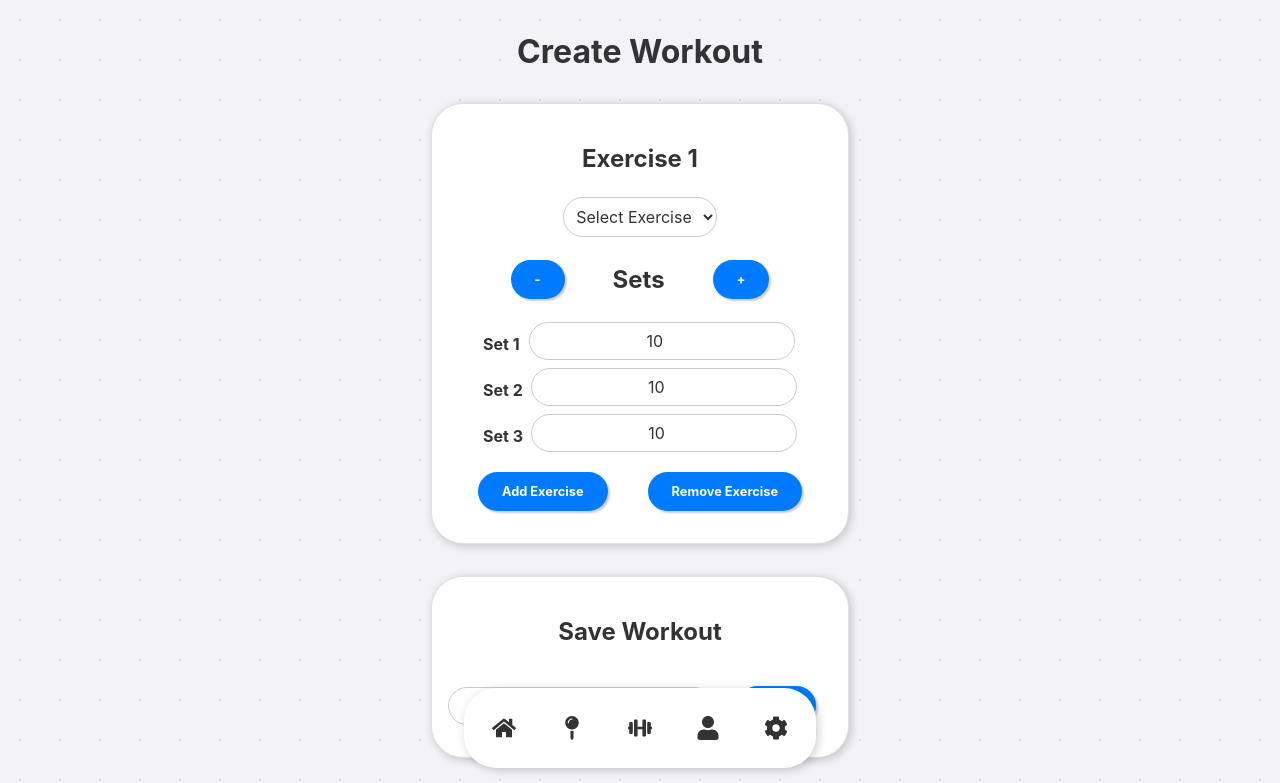
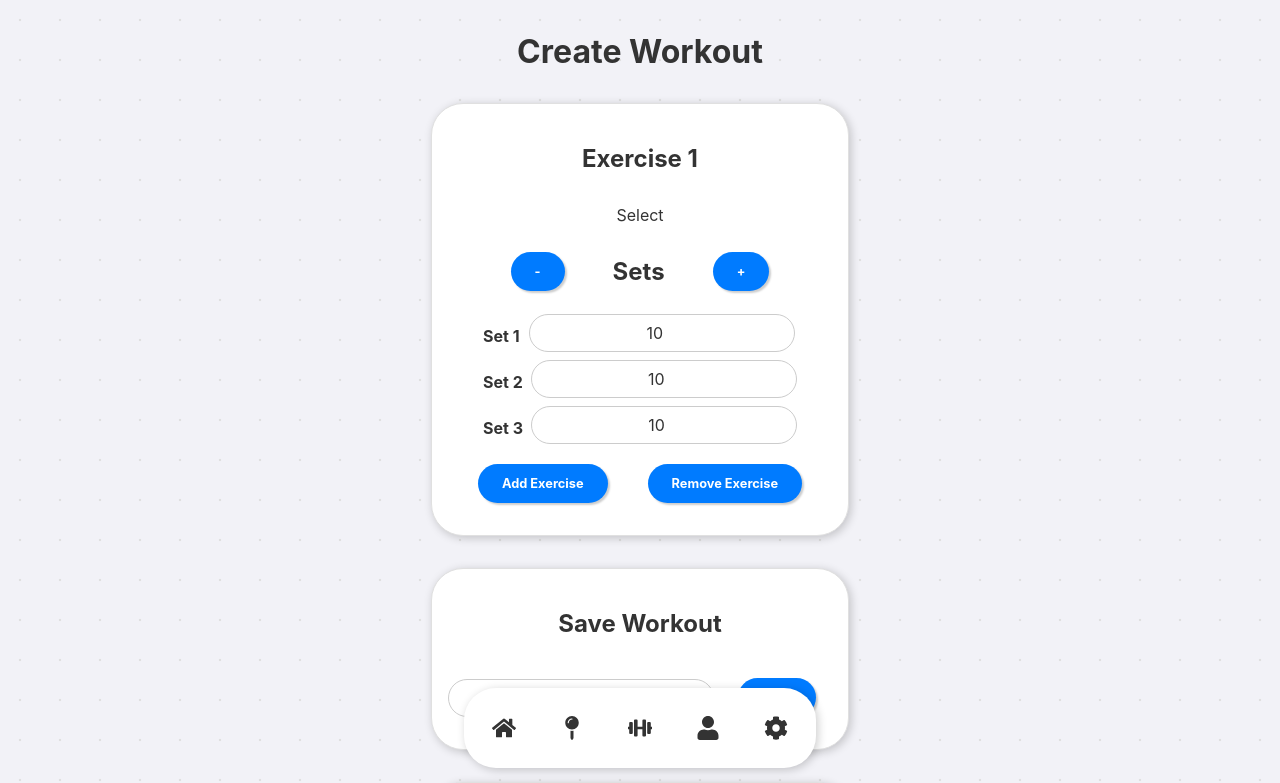
Before and after one commit to Jararered/fitness-framework, a React (Vite) app: page /create in a window 1280 px wide. Shown: the top 783 px of the page. Built offline with nearby package versions, Linux system fonts and the light colour scheme.

Commit message:
Refactor EquipmentSelectionPage and WorkoutCreationPage components to improve code clarity; reintroduce CSS import in EquipmentSelectionPage and implement SearchableSelector for exercise selection in WorkoutCreationPage.

```diff
--- /dev/null
+++ b/src/components/SearchableSelector.tsx
@@ -0,0 +1,80 @@
+import { useState, useEffect } from 'react';
+import '../styles/components/SearchableSelector.css';
+
+interface SearchableSelectorProps<T> {
+    options: T[];
+    value: T | null;
+    onChange: (value: T | null) => void;
+    getOptionLabel: (option: T) => string;
+    placeholder?: string;
+    className?: string;
+}
+
+export function SearchableSelector<T>({
+    options,
+    value,
+    onChange,
+    getOptionLabel,
+    placeholder = 'Select',
+    className = '',
+}: SearchableSelectorProps<T>) {
+    const [isOpen, setIsOpen] = useState(false);
+    const [searchTerm, setSearchTerm] = useState('');
+    const [filteredOptions, setFilteredOptions] = useState<T[]>(options);
+
+    useEffect(() => {
+        const filtered = options.filter((option) =>
+            getOptionLabel(option)
+                .toLowerCase()
+                .includes(searchTerm.toLowerCase())
+        );
+        setFilteredOptions(filtered);
+    }, [searchTerm, options, getOptionLabel]);
+
+    const handleSelect = (option: T) => {
+        onChange(option);
+        setIsOpen(false);
+        setSearchTerm('');
+    };
+
+    return (
+        <div className={`searchable-selector ${className}`}>
+            <div
+                className="selector-trigger"
+                onClick={() => setIsOpen(!isOpen)}
+            >
+                {value ? getOptionLabel(value) : placeholder}
+            </div>
+
+            {isOpen && (
+                <div className="selector-dropdown">
+                    <input
+                        type="text"
+                        value={searchTerm}
+                        onChange={(e) => setSearchTerm(e.target.value)}
+                        className="selector-search"
+                        placeholder="Type to search..."
+                        onClick={(e) => e.stopPropagation()}
+                        autoFocus
+                    />
+
+                    <div className="options-container">
+                        {filteredOptions.length === 0 ? (
+                            <div className="no-results">No results found</div>
+                        ) : (
+                            filteredOptions.map((option, index) => (
+                                <div
+                                    key={index}
+                                    className="option-item"
+                                    onClick={() => handleSelect(option)}
+                                >
+                                    {getOptionLabel(option)}
+                                </div>
+                            ))
+                        )}
+                    </div>
+                </div>
+            )}
+        </div>
+    );
+}
--- a/src/pages/EquipmentSelectionPage.tsx
+++ b/src/pages/EquipmentSelectionPage.tsx
@@ -1,9 +1,8 @@
 import React, { useState, useCallback, useEffect } from "react";
 import { useWorkout } from "../context/WorkoutContext.tsx";
 import EquipmentToggle from "../components/EquipmentToggle.tsx";
-
+import { useUser } from "../context/UserContext.tsx";
 import "../styles/pages/EquipmentSelectionPage.css";
-import { useUser } from "../context/UserContext.tsx";
 
 const EquipmentSelectionPage: React.FC = () => {
     const { equipment } = useWorkout();
--- a/src/pages/WorkoutCreationPage.tsx
+++ b/src/pages/WorkoutCreationPage.tsx
@@ -2,6 +2,8 @@ import React, { useState } from "react";
 import { useWorkout } from "../context/WorkoutContext.tsx";
 import { useNavigate } from "react-router-dom";
 import { useUser } from "../context/UserContext.tsx";
+import { SearchableSelector } from "../components/SearchableSelector.tsx";
+
 interface ExercisePlanDraft {
     exercise: string;
     reps: number[];
@@ -21,8 +23,10 @@ const WorkoutCreationPage: React.FC = () => {
             : [];
 
     const availableExercises = exercises.filter((exercise) =>
-        exercise.required_equipment.every((eq) => selectedEquipment.includes(eq))
+        exercise.required_equipment.every((equipment) => selectedEquipment.includes(equipment))
     );
+
+    const avaliableExerciseNames = availableExercises.map((exercise) => exercise.exercise_name);
 
     const handleUpdateReps = (exerciseIndex: number, repIndex: number, value: number) => {
         const newPlan = [...plan];
@@ -129,7 +133,8 @@ const WorkoutCreationPage: React.FC = () => {
                 {plan.map((p, exerciseIndex) => (
                     <div key={exerciseIndex}>
                         <h2>Exercise {exerciseIndex + 1}</h2>
-                        <select
+
+                        {/* <select
                             value={p.exercise}
                             onChange={(e) => {
                                 const newPlan = [...plan];
@@ -144,7 +149,20 @@ const WorkoutCreationPage: React.FC = () => {
                                     {ex.exercise_name}
                                 </option>
                             ))}
-                        </select>
+                        </select> */}
+
+                        <SearchableSelector
+                            options={avaliableExerciseNames}
+                            value={p.exercise}
+                            getOptionLabel={(option) => option}
+                            onChange={(value) => {
+                                const newPlan = [...plan];
+                                newPlan[exerciseIndex].exercise = value || "";
+                                setPlan(newPlan);
+                                setLoadedWorkout(null);
+                            }}
+                        />
+
                         <span>
                             <button className="adjust" onClick={() => handleDecreaseSets(exerciseIndex)}>
                                 -
--- /dev/null
+++ b/src/styles/components/SearchableSelector.css
@@ -0,0 +1,52 @@
+.searchable-selector {
+    position: relative;
+}
+
+.selector-trigger {
+    cursor: pointer;
+    padding: 0.5rem;
+    border: 1px solid var(--border-color);
+    border-radius: 1.5rem;
+}
+
+.selector-dropdown {
+    position: absolute;
+    width: 100%;
+    border: 1px solid var(--border-color);
+    border-radius: 1.5rem;
+    background-color: var(--background-color);
+    overflow: hidden;
+
+    z-index: 1000;
+}
+
+.selector-search {
+    width: calc(100% - 1.5rem);
+    padding: 0.5rem;
+    border: none;
+    outline: none;
+}
+
+.options-container {
+    max-height: 15rem;
+    overflow-y: auto;
+
+    /* Hides scrollbar */
+    scrollbar-width: none;
+    -ms-overflow-style: none;
+}
+
+.option-item {
+    padding: 0.5rem;
+    cursor: pointer;
+}
+
+.option-item:hover {
+    background-color: var(--background-color);
+    color: var(--text-color);
+}
+
+.no-results {
+    padding: 0.5rem;
+    color: #666;
+}
```
